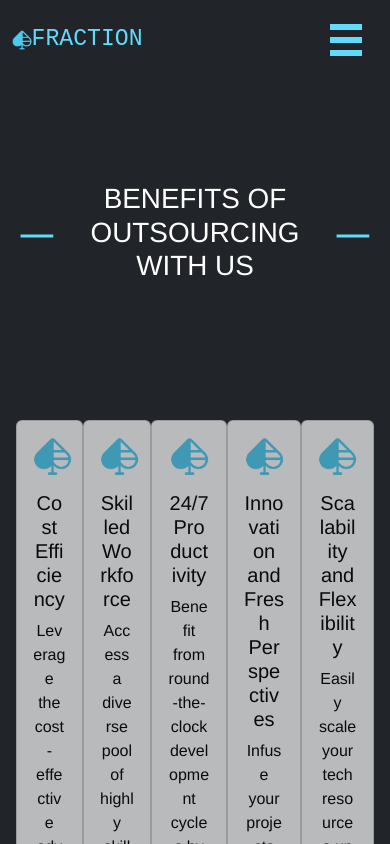
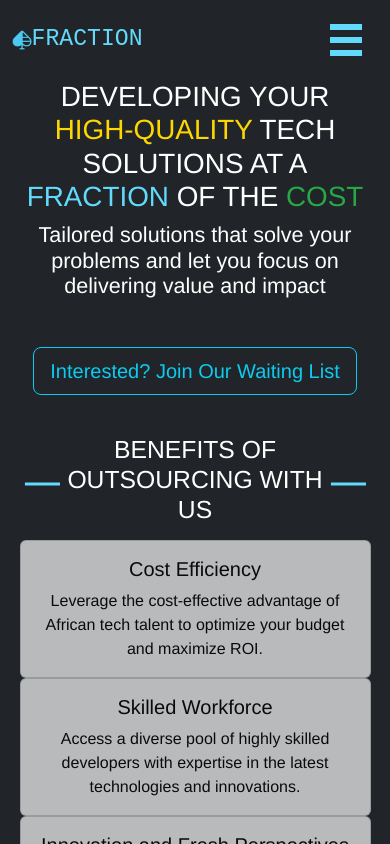
Before and after one commit to theiceoan/fraction, a React (Create React App) app in the folder client/: page / in a window 390 px wide. Shown: the top 844 px of the page. Built offline with nearby package versions, Linux system fonts and the light colour scheme.

Commit message:
different screen size styling for landing page

```diff
--- a/client/src/landing-content/LandingContent.css
+++ b/client/src/landing-content/LandingContent.css
@@ -38,7 +38,7 @@
   align-items: center;
   justify-content: center;
 	/* padding: 0px 12px; */
-	height: 100vh;
+	min-height: 100vh;
 	background-color: rgb(33, 37, 41);
 }
 
@@ -121,112 +121,68 @@
 }
 
 /* mobile device media queries */
-@media only screen and (max-width: 380px) {
-	.background-graphic {
-		background-size: 60%;
+@media only screen and (max-width: 557px) {
+	.landing-content-container {
+		min-height: 100vh;
+		max-height: none;
+		justify-content: start;
 	}
 
 	.landing-text-container, .benefits-container {
-		margin-top: 5%;
-		padding: 0.5em;
-		width: 100vw;
+		width: 90%;
 	}
 
-	.landing-content-container {
-		flex-direction: column;
+	.landing-text-container {
+		padding-top: none;
 	}
 
-	.corner-graphic {
-		top: 0%;
-		right: 0%;
-		width: 60%;
-		height: 60%;
-		opacity: 0.5;
-	}
-}
-
-@media only screen and (min-width: 381px) and (max-width: 435px) {
-	.background-graphic {
-		background-size: 70%;
+	.benefits-container {
+		display: flex;
+		flex-direction: column;
+		margin: 0.5em 0em 1em 0em;
 	}
 
-	.landing-text-container, .benefits-container {
-		margin-top: 25%;
-		padding: 1em;
-		width: 100vw;
-	}
-
-	.landing-content-container {
-		flex-direction: column;
-	}
-
-	.corner-graphic {
-		top: 0%;
-		right: 0%;
-		width: 60%;
-		height: 60%;
-		opacity: 0.5;
+	.benefit-svg {
+		display: none;
 	}
 }
 
 
 /* media screens bigger than a phone */
-@media only screen and (min-width: 436px) and (max-width: 710px) {
-	.corner-graphic {
-		top: -10%;
-		right: 0%;
-		width: 60%;
-		height: 60%;
-		opacity: 0.5;
-	}
-
-	.background-graphic {
-		background-size: 70%;
+@media only screen and (min-width: 558px) and (max-width: 838px) {
+	.landing-content-container {
+		height: 100vh;
+		justify-content: start;
 	}
 
 	.landing-text-container, .benefits-container {
-		margin-top: 25%;
-		padding: 1em;
-		width: 100vw;
+		width: 90%;
 	}
 
-	.landing-content-container {
-		flex-direction: column;
+	.landing-text-container {
+		padding-top: none;
+	}
+
+	.benefit-svg {
+		display: none;
 	}
 }
 
-@media only screen and (min-width: 711px) and (max-width: 918px) {
-	.corner-graphic {
-		top: -10%;
-		right: 0%;
-		width: 50%;
-		height: 60%;
+@media only screen and (min-width: 839px) and (max-width: 943px) {
+	.landing-content-container {
+		height: 100vh;
+		justify-content: center;
+	}
+
+	.landing-text-container, .benefits-container {
+		width: 90%;
+	}
+
+	.landing-text-container {
+		padding-top: none;
+	}
+
+	.waiting-list-button-container {
+		margin: 1em 0em;
 	}
 }
-
-@media only screen and (min-width: 919px) and (max-width: 1180px) {
-	.corner-graphic {
-		top: -10%;
-		right: 0%;
-		width: 40%;
-		height: 60%;
-	}
-}
-
-@media only screen and (min-width: 1181px) and (max-width: 1400px) {
-	.corner-graphic {
-		top: -10%;
-		right: 0%;
-		width: 30%;
-		height: 60%;
-	}
-}
-
-@media only screen and (min-width: 1401px) {
-	.corner-graphic {
-		top: -5%;
-		right: 0%;
-		width: 30%;
-		height: 60%;
-	}
-}
--- a/client/src/landing-content/LandingContent.tsx
+++ b/client/src/landing-content/LandingContent.tsx
@@ -33,7 +33,7 @@ export const LandingContent = ({ openModal }:LandingContentProps) => {
 			</div>
 			<div className='landing-text-container benefits'>
 				<Line />
-				<h1>BENEFITS OF OUTSOURCING WITH US</h1>
+				<h2>BENEFITS OF OUTSOURCING WITH US</h2>
 				<Line />
 			</div>
 			<main className='benefits-container'>
--- a/client/src/landing-content/static/benefitsOfOutsourcing.ts
+++ b/client/src/landing-content/static/benefitsOfOutsourcing.ts
@@ -9,19 +9,19 @@ export const benefitsOfOutsourcing = [
     "title": "Skilled Workforce",
     "content": "Access a diverse pool of highly skilled developers with expertise in the latest technologies and innovations."
     },
-  {
-    "id": 3,
-    "title": "24/7 Productivity",
-    "content": "Benefit from round-the-clock development cycles by tapping into Africa’s time zone advantage for continuous progress."
-    },
+  // {
+  //   "id": 3,
+  //   "title": "24/7 Productivity",
+  //   "content": "Benefit from round-the-clock development cycles by tapping into Africa’s time zone advantage for continuous progress."
+  //   },
   {
     "id": 4,
     "title": "Innovation and Fresh Perspectives",
     "content": "Infuse your projects with innovative solutions and creative approaches from a dynamic and growing tech community."
     },
-  {
-    "id": 5,
-    "title": "Scalability and Flexibility",
-    "content": "Easily scale your tech resources up or down with the flexibility of a growing talent pool to meet your project needs."
-  }
+  // {
+  //   "id": 5,
+  //   "title": "Scalability and Flexibility",
+  //   "content": "Easily scale your tech resources up or down with the flexibility of a growing talent pool to meet your project needs."
+  // }
 ]
```
